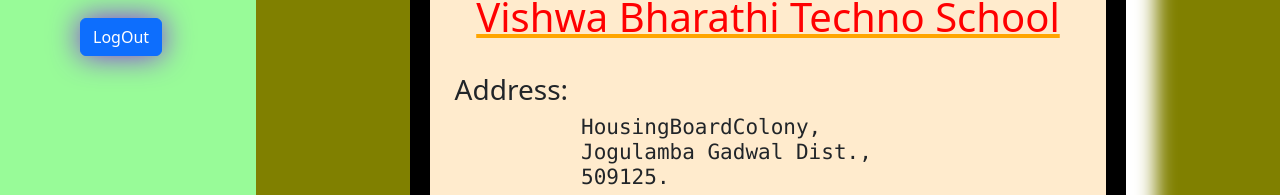
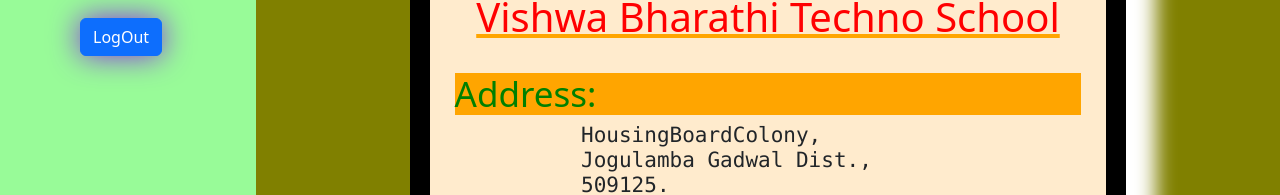
Before and after one commit to Ravikanikireddy/schoolapp, an Angular app: page /dashboard/home in a window 1280 px wide. Shown: the part 416-611 px from the top of the page. Built offline with nearby package versions, Linux system fonts and the light colour scheme; sample sign-in values are in the browser's storage.

Commit message:
crate ng g d imp to aply home cmp. custom directiv

```diff
--- a/src/app/app.module.ts
+++ b/src/app/app.module.ts
@@ -13,7 +13,8 @@
 import { HttpClientModule } from '@angular/common/http';
 import { StudentDetailsComponent } from './student-details/student-details.component';
 import { PricePipe } from './price.pipe';
-import { PercentagePipe } from './percentage.pipe'
+import { PercentagePipe } from './percentage.pipe';
+import { ImpDirective } from './imp.directive'
 
 @NgModule({
   declarations: [
@@ -26,7 +27,8 @@
     StudentComponent,
     StudentDetailsComponent,
     PricePipe,
-    PercentagePipe
+    PercentagePipe,
+    ImpDirective
   ],
   imports: [
     BrowserModule,
--- a/src/app/home/home.component.html
+++ b/src/app/home/home.component.html
@@ -3,7 +3,7 @@
         <img src="https://tse4.mm.bing.net/th?id=OIP.bv5CjOI_m8uVkKyyJFbN5gHaCf&pid=Api&P=0&h=180" alt="">
      <h1>Vishwa Bharathi Techno School</h1>
      <br>
-     <h3>Address:</h3>
+     <h3 appImp>Address:</h3>
      <h4><pre>          HousingBoardColony,
           Jogulamba Gadwal Dist.,
           509125. </pre>
--- /dev/null
+++ b/src/app/imp.directive.ts
@@ -0,0 +1,14 @@
+import { Directive, ElementRef } from '@angular/core';
+
+@Directive({
+  selector: '[appImp]'
+})
+export class ImpDirective {
+
+  constructor(private elementRef:ElementRef) {
+    elementRef.nativeElement.style.color = "green";
+    elementRef.nativeElement.style.backgroundColor = "orange"
+    elementRef.nativeElement.style.fontSize = "35px"
+   }
+
+}
```
Also changed, not shown: 1 other file (tests, documents, lock files or other folders).
